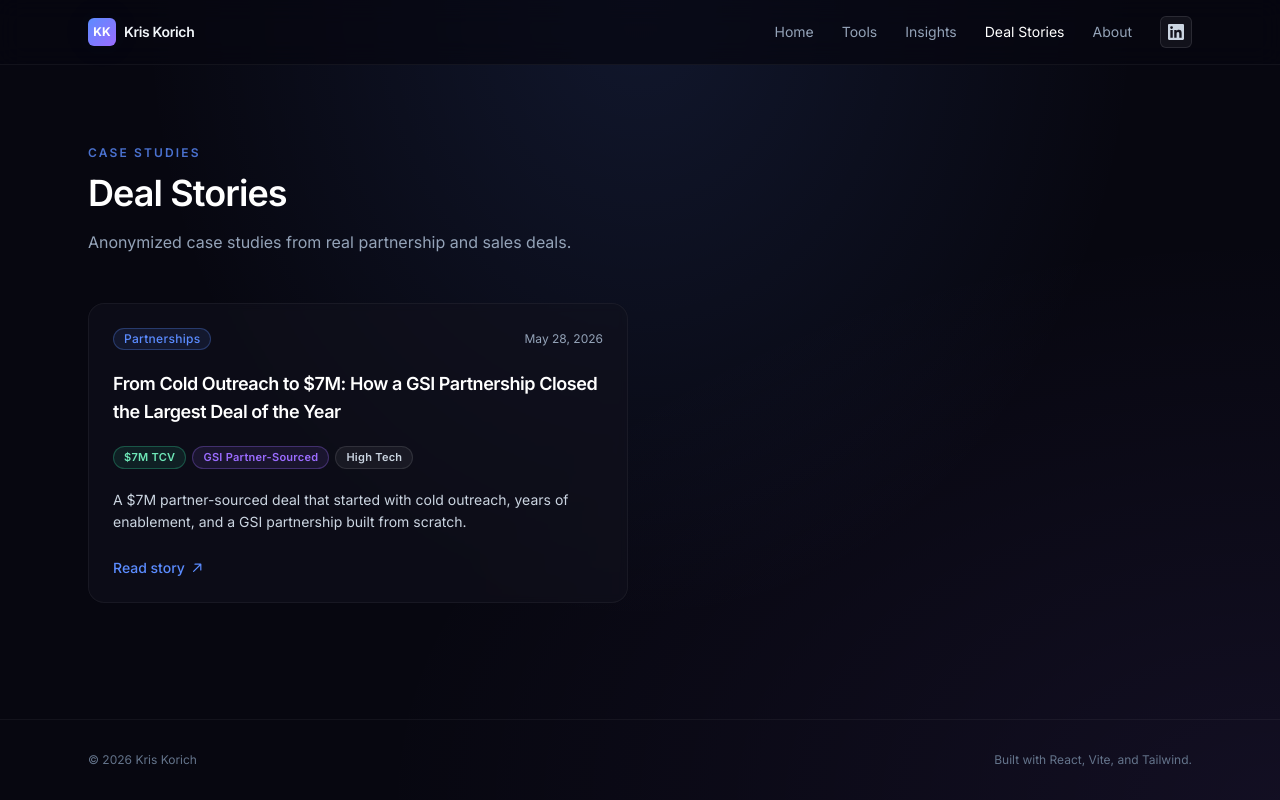
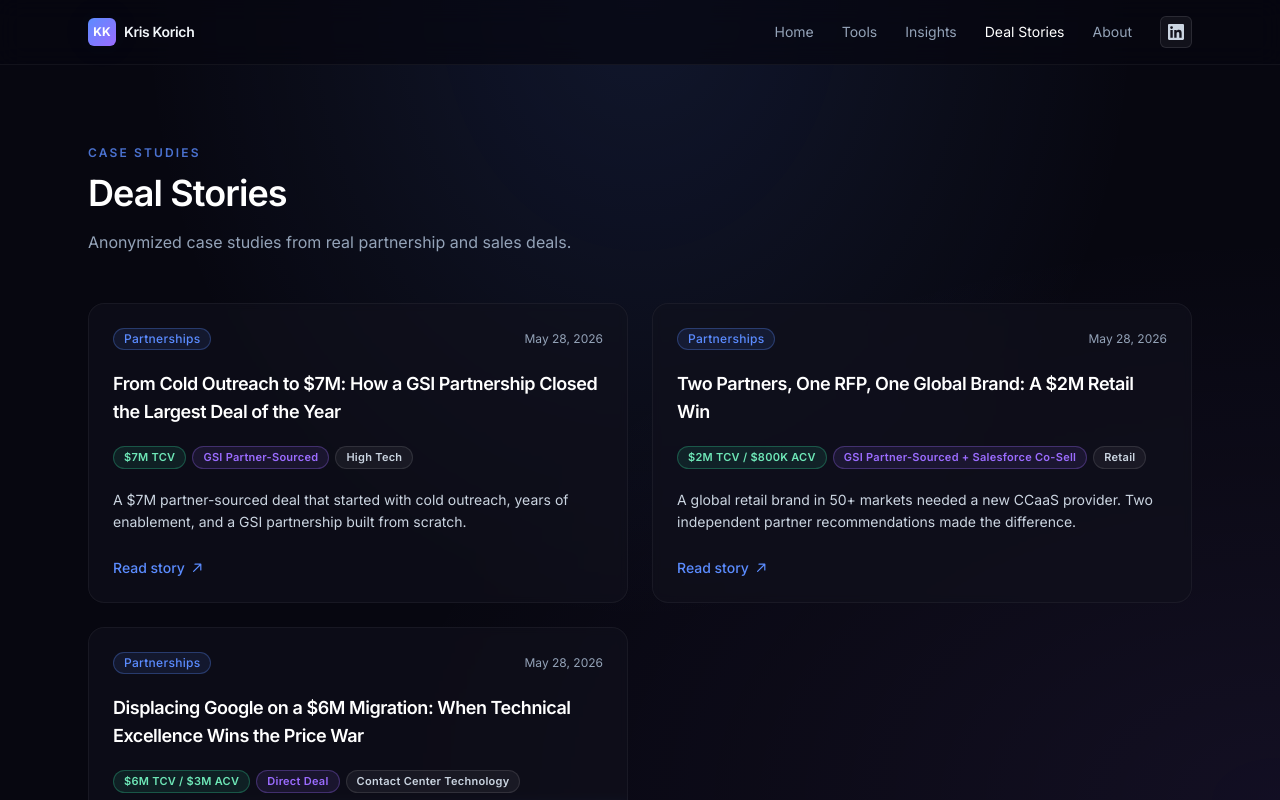
Before and after one commit to kriskorich7-voice-ai/ai-portfolio, a React (Vite) app: page /deal-stories in a window 1280 px wide. Shown: the top 800 px of the page. Built offline with nearby package versions, Linux system fonts and the light colour scheme.

Commit message:
Add deal stories 2 and 3
Co-Authored-By: Claude Opus 4.7 (1M context) <noreply@anthropic.com>

```diff
--- a/src/data/dealStories.js
+++ b/src/data/dealStories.js
@@ -52,6 +52,103 @@ Partner-sourced revenue doesn't happen by accident. It's the result of building
 The best GSI partnerships aren't transactional. They're built — and this one was built from zero.
 `,
   },
+  {
+    slug: 'two-partners-one-rfp-global-retail',
+    title:
+      'Two Partners, One RFP, One Global Brand: A $2M Retail Win',
+    date: '2026-05-28',
+    category: 'Partnerships',
+    dealSize: '$2M TCV / $800K ACV',
+    contractLength: '1 Year',
+    industry: 'Retail',
+    motion: 'GSI Partner-Sourced + Salesforce Co-Sell',
+    outcome: 'Displaced incumbent CCaaS across 50+ global markets',
+    excerpt:
+      'A global retail brand in 50+ markets needed a new CCaaS provider. Two independent partner recommendations made the difference.',
+    content: `
+A global retail brand operating in more than 50 markets was done with their current CCaaS provider. The issues were compounding on two fronts: a global telephony network that consistently delivered poor call quality across international markets, and a Salesforce Service Cloud Voice integration that lacked the out-of-the-box functionality their teams actually needed.
+
+The result was a bad experience on both sides of every call — customers couldn't get reliable service, and agents were working around a broken toolset. Leadership decided it was time to run an RFP and find a replacement.
+
+## Building the Right Coalition
+
+I had been cultivating a relationship with a global GSI for months — running enablement sessions, building trust with their sales and delivery teams, and making sure they understood how to position our solution. When that GSI was tapped to lead the RFP process for this customer, we were already in the room. The relationship I had built meant we received the RFP directly rather than chasing it.
+
+But when I reviewed the RFP, one thing stood out immediately: Salesforce Service Cloud Voice was central to the customer's requirements. That wasn't just a technical detail — it was a strategic signal. I picked up the phone.
+
+The Salesforce team I reached out to was one we had never worked with before. It took a few calls and enablement sessions to get them up to speed, but once they understood what we could do natively within their platform, they were all in. What started as a cold introduction became a genuine co-sell motion — with both the GSI and Salesforce actively backing our solution in the RFP process.
+
+Having two credible, independent partners recommend the same vendor carries a different weight than any direct sales pitch could. Their combined endorsement gave the customer the confidence to move forward.
+
+## The Competition
+
+The incumbent had the advantage of incumbency — always a significant hurdle in enterprise deals. Several other vendors entered the RFP with aggressive pricing and flashy demos. One competitor had strong Salesforce relationships of their own and pushed hard to position their native integration as superior. Another came in significantly below on price, betting that cost would win the day.
+
+What neither could match was the combination of voice quality at global scale, a proven Salesforce Service Cloud Voice integration, and two trusted partner organizations speaking from direct experience.
+
+## The Outcome
+
+The customer signed a one-year contract and migrated their contact center operations across more than 50 global markets. They gained a telephony network built for international voice quality, a native Salesforce Service Cloud Voice integration with the out-of-the-box functionality their agents needed, and an end-to-end contact center solution designed to improve both the customer and agent experience.
+
+For the GSI, it validated the investment they had made in building internal skills and certification. For Salesforce, it strengthened a co-sell relationship that opened the door to future pipeline together.
+
+## The Takeaway
+
+The best deals aren't won in the pitch — they're won in the months before the pitch. The GSI relationship gave us access to the RFP. Reading the customer's requirements carefully gave us the signal to bring Salesforce in. And having two partners independently recommend the same solution gave the customer the confidence to choose us over an entrenched incumbent.
+
+Coalition selling isn't a tactic. It's a skill.
+`,
+  },
+  {
+    slug: 'displacing-google-6m-migration',
+    title:
+      'Displacing Google on a $6M Migration: When Technical Excellence Wins the Price War',
+    date: '2026-05-28',
+    category: 'Partnerships',
+    dealSize: '$6M TCV / $3M ACV',
+    contractLength: '2 Years',
+    industry: 'Contact Center Technology',
+    motion: 'Direct Deal',
+    outcome:
+      'Full migration from Google STT across agent assist, virtual agents, and call analytics',
+    excerpt:
+      'Google went cheap to keep the business. We held our price and won anyway — because the technical evaluation made the decision for us.',
+    content: `
+A major CCaaS provider had been running Google for the majority of their speech-to-text needs — embedded across multiple products including agent assist, virtual agents, and call analytics. The problem wasn't the technology on paper. It was the experience in practice.
+
+Customer feedback was consistent and hard to ignore: transcription accuracy was falling short. Across three distinct product lines where STT quality directly shaped the customer experience, the gaps were showing up in support tickets, churn conversations, and product reviews. Leadership decided to run a formal multi-vendor evaluation to find out if something better existed.
+
+## The Sales Cycle
+
+I ran this deal as the AE — owning the sales cycle from first conversation to signed contract.
+
+The evaluation was rigorous. I worked directly with their technical teams throughout the process, bringing in our applied engineers to get hands-on with their audio environments and use cases. When it was time for executive alignment, I made sure leadership was in the room — not just on a slide. In-person meetings at the right moments in a deal like this aren't optional. They're how you demonstrate that you're invested in the outcome, not just the contract.
+
+Our performance in the technical evaluation was decisive. Across every product line — agent assist, virtual agents, call analytics — the accuracy improvements over Google were clear and measurable. The customer's own teams were validating what we already knew: the quality gap was real and it was significant.
+
+## The Negotiation
+
+Google didn't go quietly. Knowing they were losing on the technical merits, they came back with aggressive pricing — using bundled Google Cloud services as a wedge to make the total cost comparison look favorable. The message was clear: we'll go cheap if you stay.
+
+We didn't match it. We didn't try to.
+
+Our position was straightforward: we are the premium STT provider, our technical win speaks for itself, and the value of reducing customer churn across three product lines is worth more than the delta in per-hour rates. We held the line on pricing through multiple rounds of negotiation.
+
+The customer agreed. They had seen the results firsthand and understood that switching costs — measured in continued customer frustration and churn — far exceeded what they'd save by going with a cheaper alternative.
+
+## The Outcome
+
+The customer signed a two-year, $6M commitment and completed a full migration from Google STT across their entire product suite. The results came quickly: customer feedback on transcription quality improved, the accuracy gains translated directly into better performance across agent assist and virtual agent products, and the company gained executive alignment, dedicated customer success engineers, and a partner invested in their future product development.
+
+Legacy products that had been running on outdated STT infrastructure were upgraded as part of the migration — compounding the impact across the entire portfolio.
+
+## The Takeaway
+
+Technical wins don't automatically close deals. But they give you something most salespeople don't have: the confidence to hold your position when the pressure is on. We knew what the evaluation showed. We knew what the customer's churn data showed. And we knew that discounting to match Google's desperation pricing would have undermined the very value proposition that won the evaluation.
+
+Sometimes the best move in a negotiation is to not negotiate.
+`,
+  },
 ];
 
 export function findDealStory(slug) {
```
